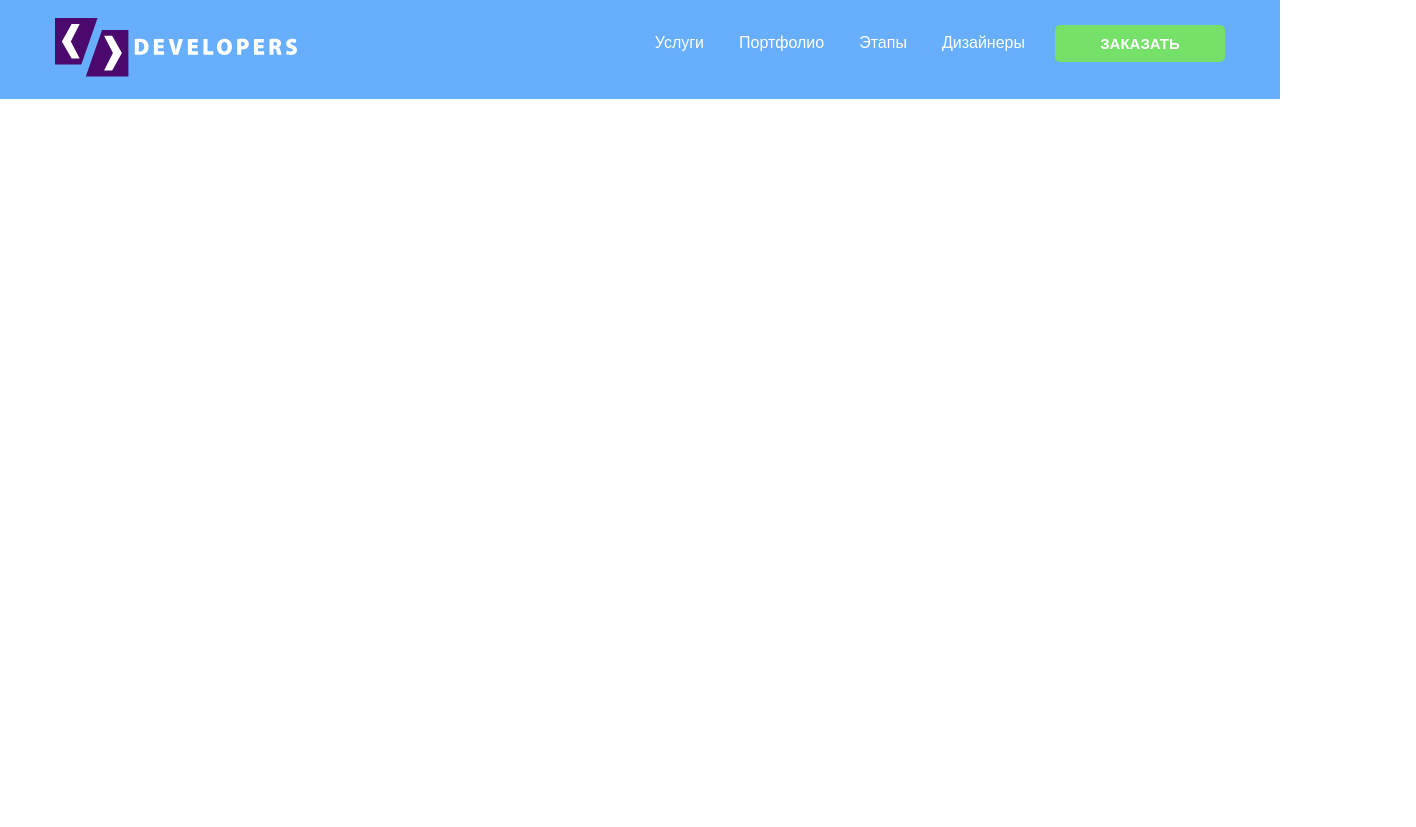
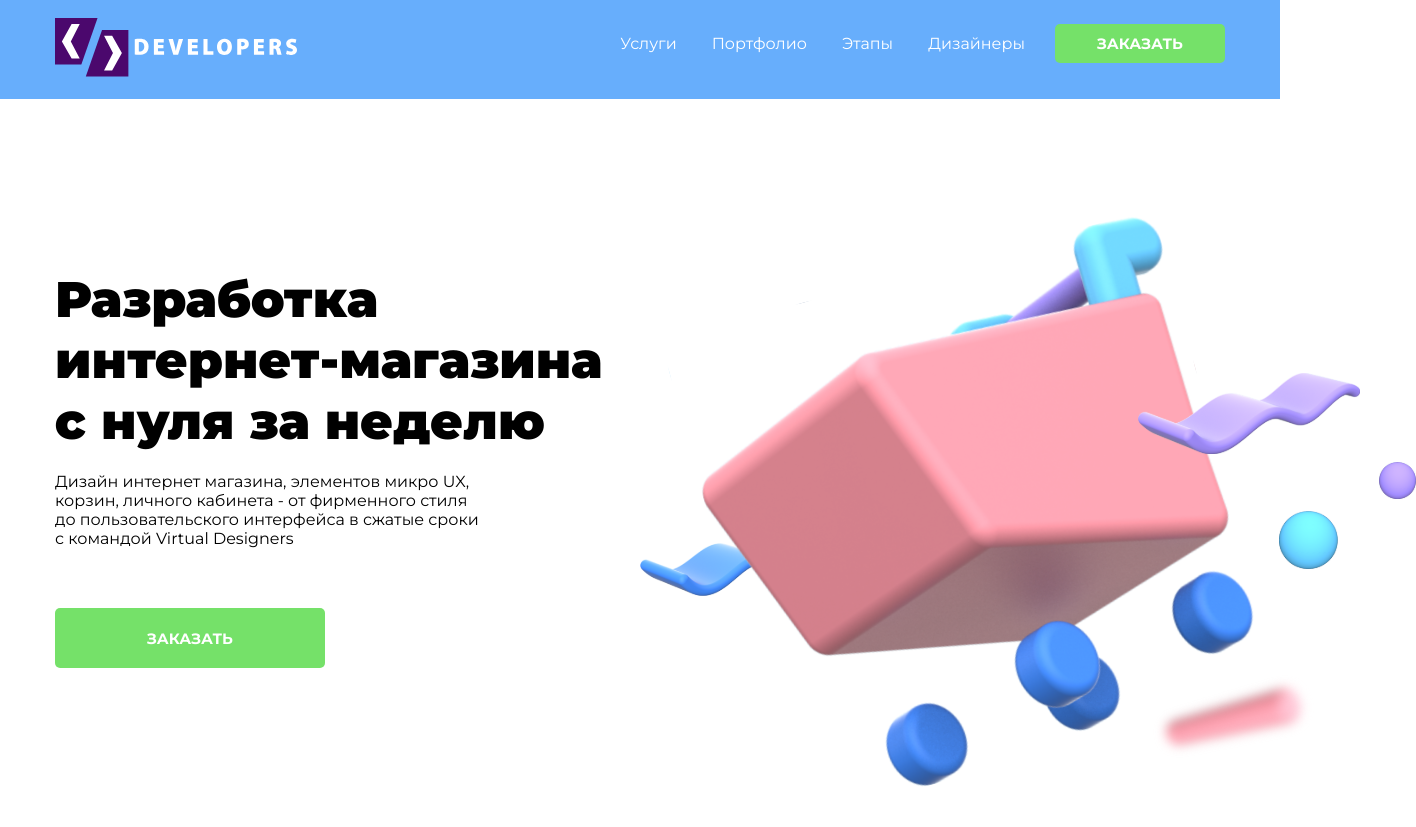
Before and after one commit to titoan/2dbl_test-task, a website: page src/pug/index.pug in a window 1280 px wide. Shown: the whole page, 1416 px wide, since content can reach past the window. Before the commit the page ends 800 px from the top, so only its background shows below. Drawn offline with nearby package versions, Linux system fonts and the light colour scheme; files that its build step writes are made by us from their sources; files whose address does not match are found by name.

Commit message:
add main block

```diff
--- /dev/null
+++ b/src/pug/_main.pug
@@ -0,0 +1,14 @@
+.main
+    .content-container
+        .row
+            .col
+                .main__content
+                    h1.main__title Разработка интернет-магазина с нуля за неделю
+                    p.main__text
+                        |Дизайн интернет магазина, элементов микро UX, корзин, личного кабинета -
+                        |от фирменного стиля до пользовательского интерфейса в сжатые сроки
+                        |с командой Virtual Designers
+                    a.btn.def-btn Заказать
+            .col
+                .main__img
+                    img(src="img/cart.svg", alt="")
--- a/src/pug/index.pug
+++ b/src/pug/index.pug
@@ -8,3 +8,4 @@ html(lang="en")
         title 2dbl
     body
         include _menu
+        include _main
--- /dev/null
+++ b/src/scss/_main.scss
@@ -0,0 +1,26 @@
+.main{
+    &__content{
+        padding: 170px 0 180px 0;
+    }
+
+    &__title{
+        max-width: 685px;
+        margin-bottom: 20px;
+    }
+
+    &__text{
+        max-width: 432px;
+        margin-bottom: 60px;
+    }
+
+    .col{
+        width: 50%;
+    }
+}
+
+.main__img{
+    position: absolute;
+    width: 776px;
+    height: 613.75px;
+    top: 110px;
+}
--- a/src/scss/styles.scss
+++ b/src/scss/styles.scss
@@ -1,3 +1,5 @@
+@import url('https://fonts.googleapis.com/css2?family=Montserrat:wght@400;700;800;900&display=swap');
+
 @import "variables";
 
 body{
@@ -9,6 +11,14 @@ img{
     width: 100%;
 }
 
+h1{
+    font-size: 50px;
+    font-weight: 900;
+    margin: 0;
+}
+
+p{margin: 0;}
+
 .btn{
     background-color: $green-color;
     color: #fff;
@@ -18,11 +28,23 @@ img{
     display: inline-block;
     text-align: center;
     border-radius: 5px;
+    cursor: pointer;
+}
+
+.def-btn{
+    width: 270px;
+    padding: 20.5px 0;
 }
 
 .content-container{
     max-width: 1170px;
     margin: 0 auto;
+    position: relative;
+    // background-color: rgba(rgb(11, 117, 64), 0.2);
+}
+
+.row{
+    display: flex;
 }
 
 .logo{
@@ -31,3 +53,4 @@ img{
 }
 
 @import "menu";
+@import "main";
```
Also changed, not shown: dist/css/styles.css, dist/img/cart.svg (added), dist/index.html, src/img/cart.svg (added).
